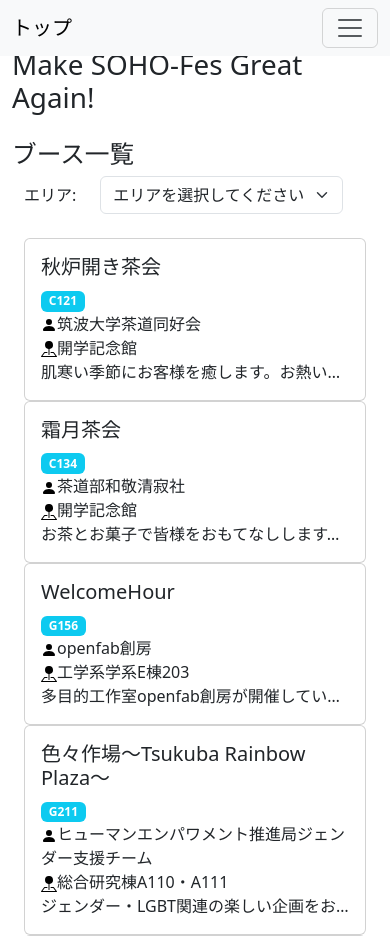
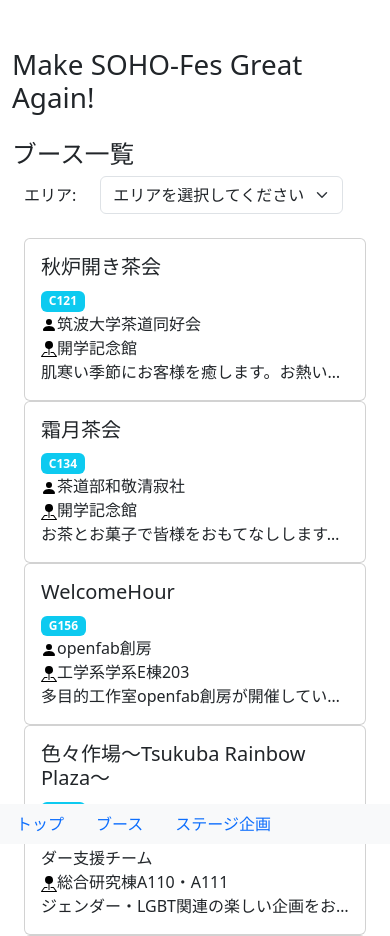
Before and after one commit to halca-crowd/soho-Illuminati, a plain HTML site: page src/index.html in a window 390 px wide. Shown: the top 936 px of the page. Drawn offline with nearby package versions, Linux system fonts and the light colour scheme.

Commit message:
feat: make header fixed on phone

```diff
--- a/src/index.html
+++ b/src/index.html
@@ -16,8 +16,8 @@
 
 <body>
     <header>
-        <div class="fixed-top">
-            <nav class="navbar navbar-expand-lg bg-body-tertiary">
+        <div class="d-none d-md-block">
+            <nav class="navbar navbar-expand-lg bg-body-tertiary fixed-top">
                 <div class="container-fluid">
                     <a class="navbar-brand" href="#">トップ</a>
                     <button class="navbar-toggler" type="button" data-bs-toggle="collapse" data-bs-target="#navbarSupportedContent" aria-controls="navbarSupportedContent" aria-expanded="false" aria-label="Toggle navigation">
@@ -34,6 +34,13 @@
                         </ul>
                     </div>
                 </div>
+            </nav>
+        </div>
+        <div class="d-md-none d-block">
+            <nav class="nav fixed-bottom bg-body-tertiary">
+                <a href="#" class="nav-link">トップ</a>
+                <a class="nav-link" href="#booths">ブース</a>
+                <a class="nav-link" href="#stages">ステージ企画</a>
             </nav>
         </div>
     </header>
```
